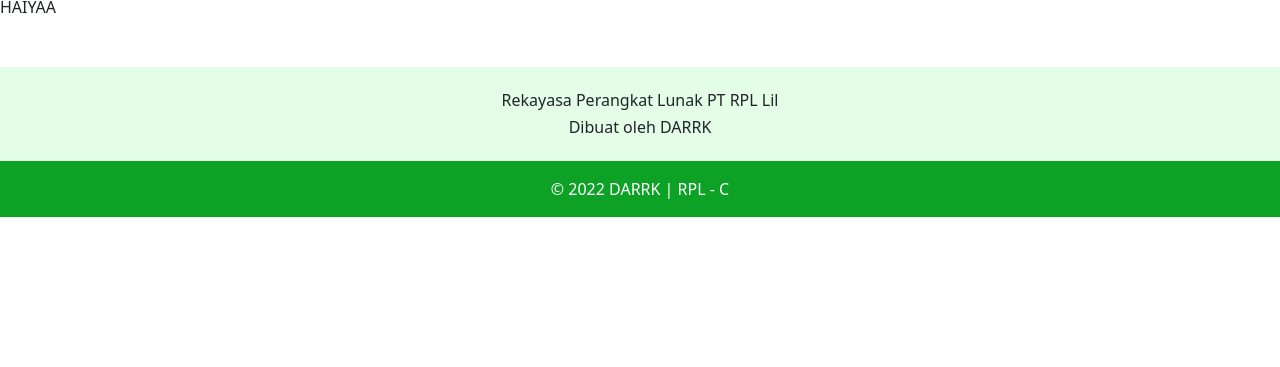
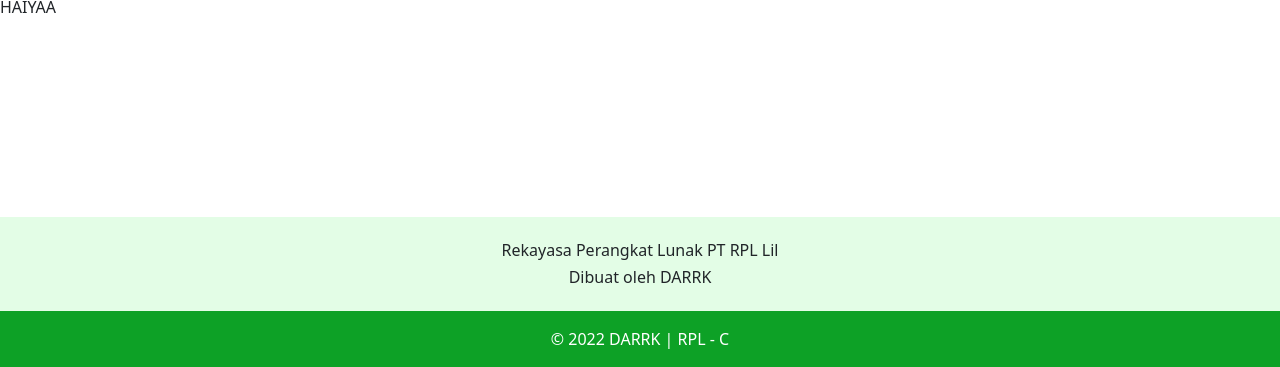
Before and after one commit to rpl-darrk/gcp-darrk, a Django app: page /mengelola_sarana_olahraga/ in a window 1280 px wide. Shown: the part 433-800 px from the top of the page. Run offline with Django 4.2, Linux system fonts and the light colour scheme; data that the repository does not hold is empty; some libraries are stand-ins or nearby versions.

Commit message:
Update frontend for home

```diff
--- a/templates/base.html
+++ b/templates/base.html
@@ -5,7 +5,8 @@
 <head>
   <meta charset="UTF-8">
   <meta name="viewport" content="width=device-width, initial-scale=1.0">
-  <link href="https://cdn.jsdelivr.net/npm/bootstrap@5.1.3/dist/css/bootstrap.min.css" rel="stylesheet" integrity="sha384-1BmE4kWBq78iYhFldvKuhfTAU6auU8tT94WrHftjDbrCEXSU1oBoqyl2QvZ6jIW3" crossorigin="anonymous">
+  <link href="https://cdn.jsdelivr.net/npm/bootstrap@5.1.3/dist/css/bootstrap.min.css" rel="stylesheet"
+    integrity="sha384-1BmE4kWBq78iYhFldvKuhfTAU6auU8tT94WrHftjDbrCEXSU1oBoqyl2QvZ6jIW3" crossorigin="anonymous">
   <link rel="stylesheet" href="{% static 'css/style.css' %}">
   <title>Gor Center Platform</title>
   <script src="https://ajax.googleapis.com/ajax/libs/jquery/3.6.0/jquery.min.js"></script>
@@ -24,7 +25,7 @@
   {% endblock meta %}
 </head>
 
-<body>
+<body style="min-height:100vh; margin:0; position:relative;">
   <nav class="navbar navbar-expand-lg navbar-light bg-light">
     <div class="container-fluid">
       <a class="navbar-brand" href="/">GCP</a>
@@ -69,9 +70,11 @@
   {% block content %}
   {% endblock content %}
 
-  <div class="mt-5">
+  <div class="mt-5 pt-5"></div>
 
-    <footer class="text-center text-lg-start" style="background-color: #e3fde6;">
+  <div class="mt-5 pt-5">
+    <footer class="text-center text-lg-start"
+      style="background-color: #e3fde6; position: absolute; bottom: 0; width: 100%; height: auto;">
       <div class="container d-flex justify-content-center pt-4">
         <h6>Rekayasa Perangkat Lunak PT RPL Lil</h6>
       </div>
```
